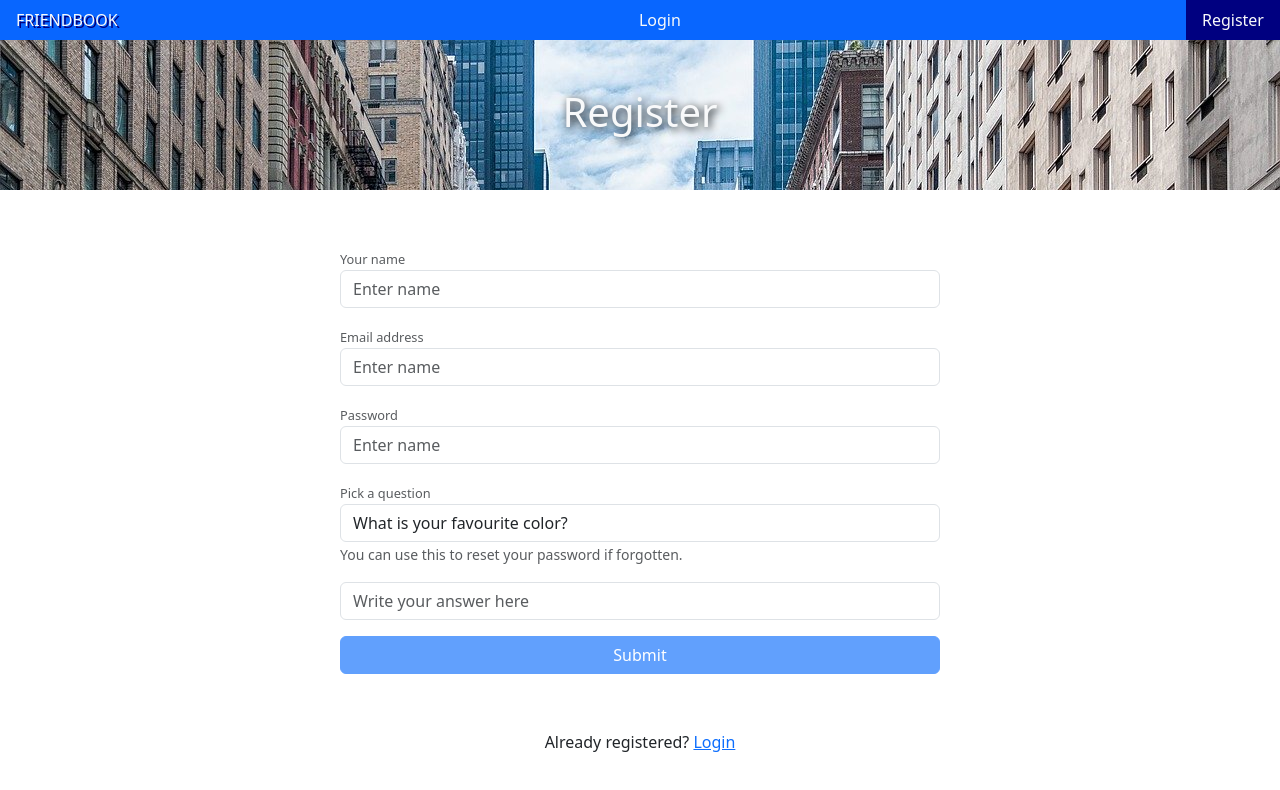
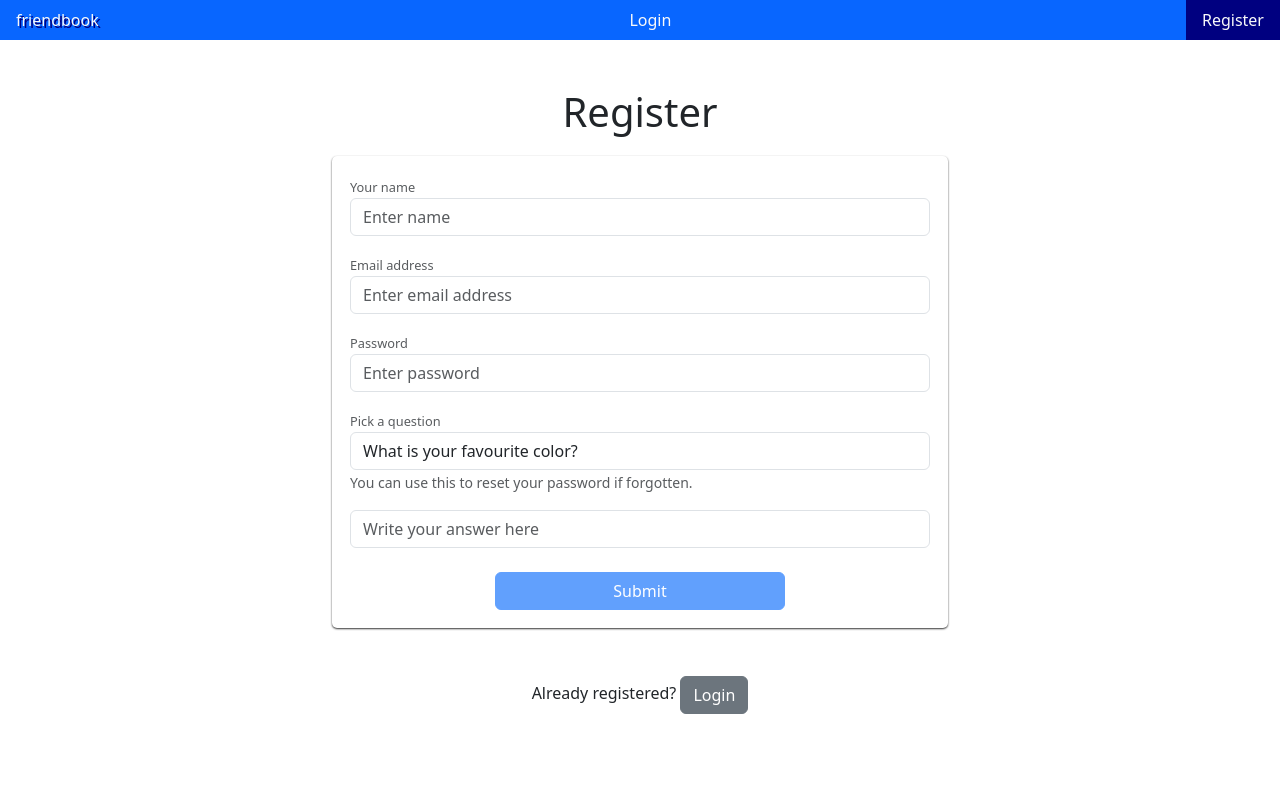
Before and after one commit to pvpavankumar/snow_IC4, a Next.js app in the folder friendbook/client/: page /register in a window 1280 px wide. Shown: the top 790 px of the page. Built offline with nearby package versions, Linux system fonts and the light colour scheme; no server answers.

Commit message:
Update branding and styling in Nav and AuthForm components

```diff
--- a/friendbook/client/components/Nav.js
+++ b/friendbook/client/components/Nav.js
@@ -34,7 +34,7 @@ const Nav = () => {
     style={{ backgroundColor: "#0866FF" }}>
       <Link  className={`nav-link text-light logo ${current === "/" && "active"}`}
        href="/">
-        FRIENDBOOK
+        friendbook
       </Link>
 
       {state !== null ? (
--- a/friendbook/client/components/forms/AuthForm.js
+++ b/friendbook/client/components/forms/AuthForm.js
@@ -51,7 +51,7 @@ const AuthForm = ({
         onChange={(e) => setEmail(e.target.value)}
         type="email"
         className="form-control"
-        placeholder="Enter name"
+        placeholder="Enter email address"
       />
     </div>
 
@@ -64,7 +64,7 @@ const AuthForm = ({
         onChange={(e) => setPassword(e.target.value)}
         type="password"
         className="form-control"
-        placeholder="Enter name"
+        placeholder="Enter password"
       />
     </div>
 
@@ -97,14 +97,14 @@ const AuthForm = ({
       </>
     )}
 
-    <div className="form-group p-2">
+    <div className="form-group p-2 mt-2 text-center">
       <button
         disabled={
           page === "login"
             ? !email || !password
             : !name || !email || !secret || !password
         }
-        className="btn btn-primary col-12"
+        className="btn btn-primary col-6"
       >
         Submit
       </button>
--- a/friendbook/client/pages/login.js
+++ b/friendbook/client/pages/login.js
@@ -52,13 +52,13 @@ const Login = () => {
 
   return (
     <div className="container-fluid">
-      <div className="row py-5 text-light bg-default-image">
+      <div className="row pt-5 text-dark">
         <div className="col text-center">
           <h1>Login</h1>
         </div>
       </div>
 
-      <div className="row py-5">
+      <div className="row pb-5">
         <div className="col-md-6 offset-md-3">
           <AuthForm
             handleSubmit={handleSubmit}
@@ -76,7 +76,7 @@ const Login = () => {
         <div className="col">
           <p className="text-center">
             Not yet registered?{" "}
-            <Link href="/register">
+            <Link className="btn btn-success" href="/register">
               Register
             </Link>
           </p>
--- a/friendbook/client/pages/register.js
+++ b/friendbook/client/pages/register.js
@@ -57,13 +57,13 @@ const Register = () => {
 
   return (
     <div className="container-fluid">
-      <div className="row py-5 bg-secondary text-light bg-default-image">
+      <div className="row pt-5 pb-0">
         <div className="col text-center">
           <h1>Register</h1>
         </div>
       </div>
 
-      <div className="row py-5">
+      <div className="row pb-5">
         <div className="col-md-6 offset-md-3">
           <AuthForm
             handleSubmit={handleSubmit}
@@ -83,7 +83,7 @@ const Register = () => {
         <div className="col">
           <p className="text-center">
             Already registered?{" "}
-            <Link href="/login">
+            <Link className="btn btn-secondary" href="/login">
               Login
             </Link>
           </p>
--- a/friendbook/client/public/css/styles.css
+++ b/friendbook/client/public/css/styles.css
@@ -38,3 +38,9 @@ img {
     box-shadow: 0 1px 2px rgba(0, 0, 0, 0.8);
     text-align: center;
 }
+
+form {
+    border-radius: 5px;
+    box-shadow: 0 1px 2px rgba(0, 0, 0, 0.8);
+    padding: 10px;
+}
```
Also changed, not shown: 1 other file (tests, documents, lock files or other folders).
